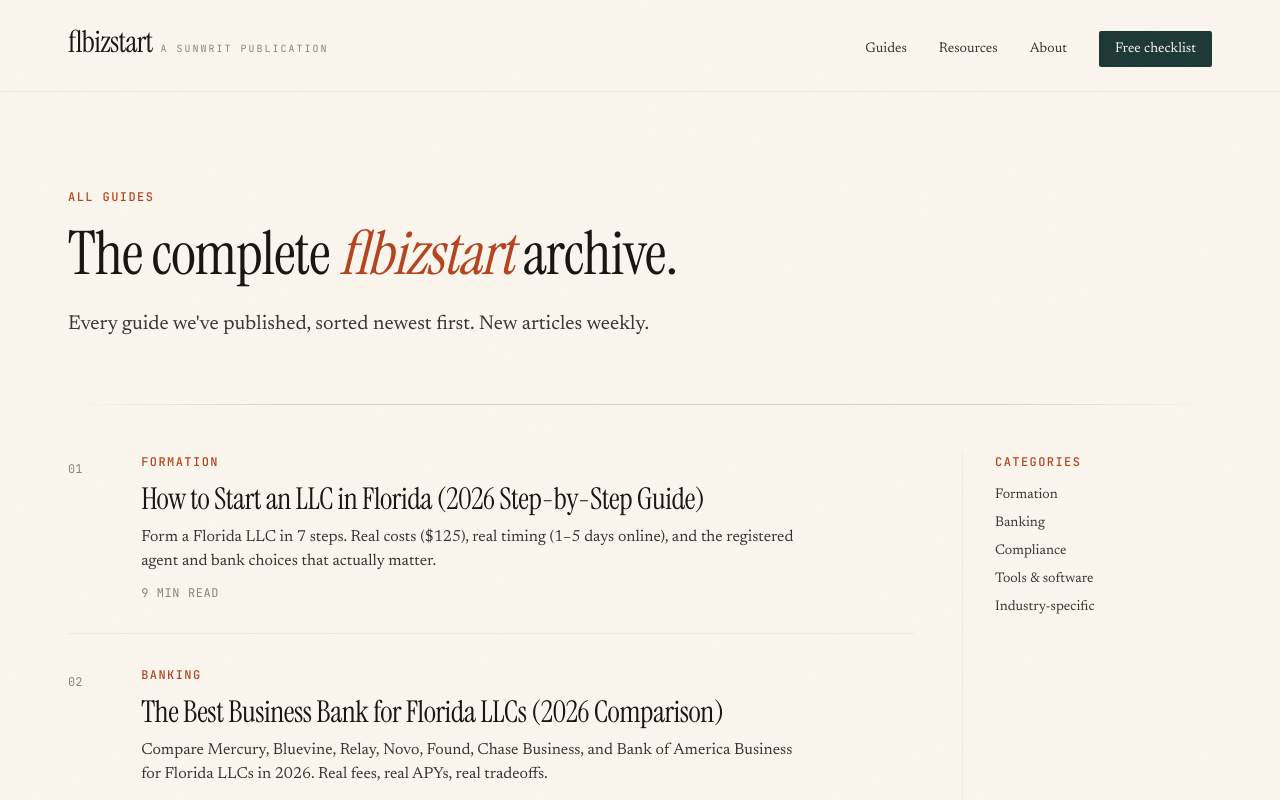
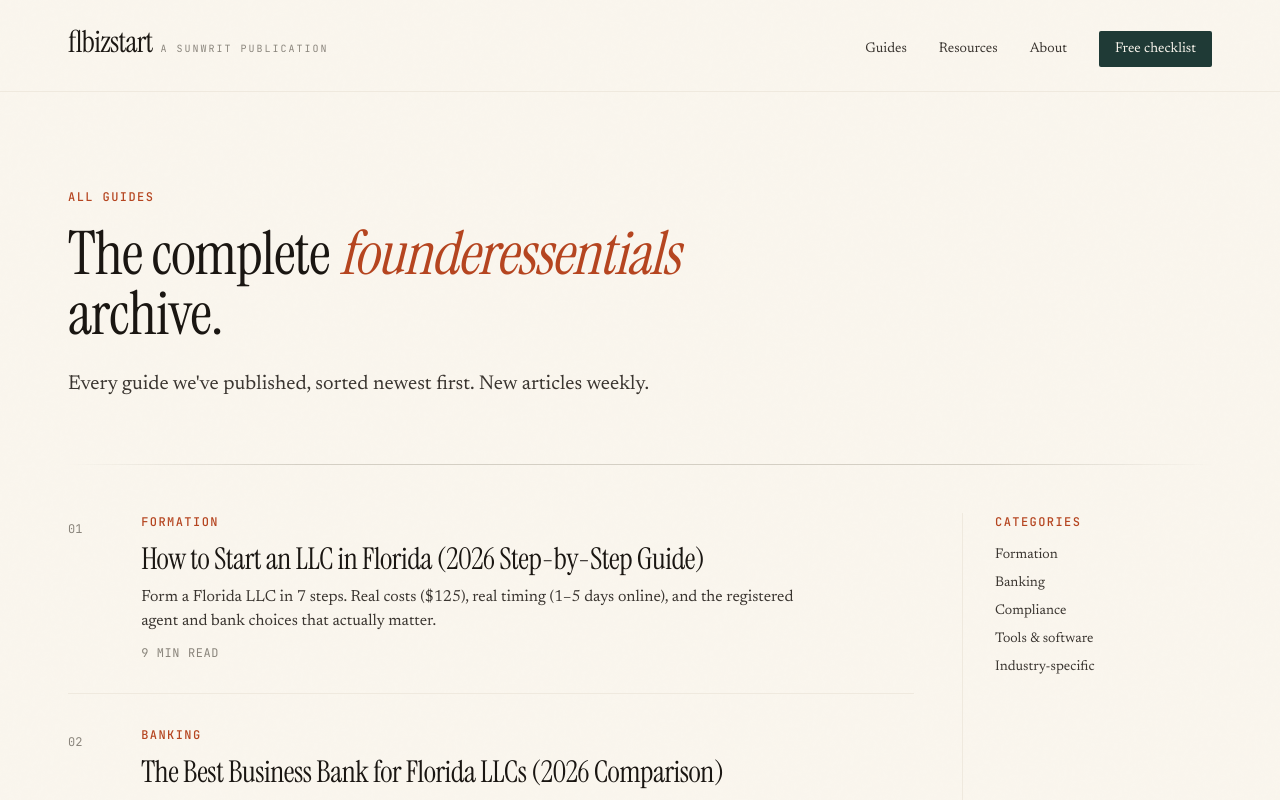
Before and after one commit to R812-coder/founderessentials, a Next.js app in the folder flbizstart/: page /blog in a window 1280 px wide. Shown: the top 800 px of the page. Built offline with nearby package versions, Linux system fonts and the light colour scheme; no server answers.

Commit message:
Update page.tsx

```diff
--- a/flbizstart/src/app/blog/page.tsx
+++ b/flbizstart/src/app/blog/page.tsx
@@ -5,7 +5,7 @@ import ArticleCard from '@/components/ArticleCard';
 export const metadata: Metadata = {
   title: 'All Guides',
   description:
-    'Every guide on flbizstart, organized by topic. Banking, formation, registered agents, EINs, annual reports, and more for Florida LLCs.',
+    'Every guide on founderessentials, organized by topic. Banking, formation, registered agents, EINs, annual reports, and more for Florida LLCs.',
 };
 
 export default function BlogIndexPage() {
@@ -16,7 +16,7 @@ export default function BlogIndexPage() {
       <div className="max-w-3xl mb-16">
         <div className="eyebrow mb-4">All guides</div>
         <h1 className="font-display text-5xl md:text-6xl text-ink leading-tight mb-6">
-          The complete <span className="italic text-terracotta">flbizstart</span> archive.
+          The complete <span className="italic text-terracotta">founderessentials</span> archive.
         </h1>
         <p className="text-xl text-ink-soft leading-relaxed">
           Every guide we've published, sorted newest first. New articles weekly.
```
